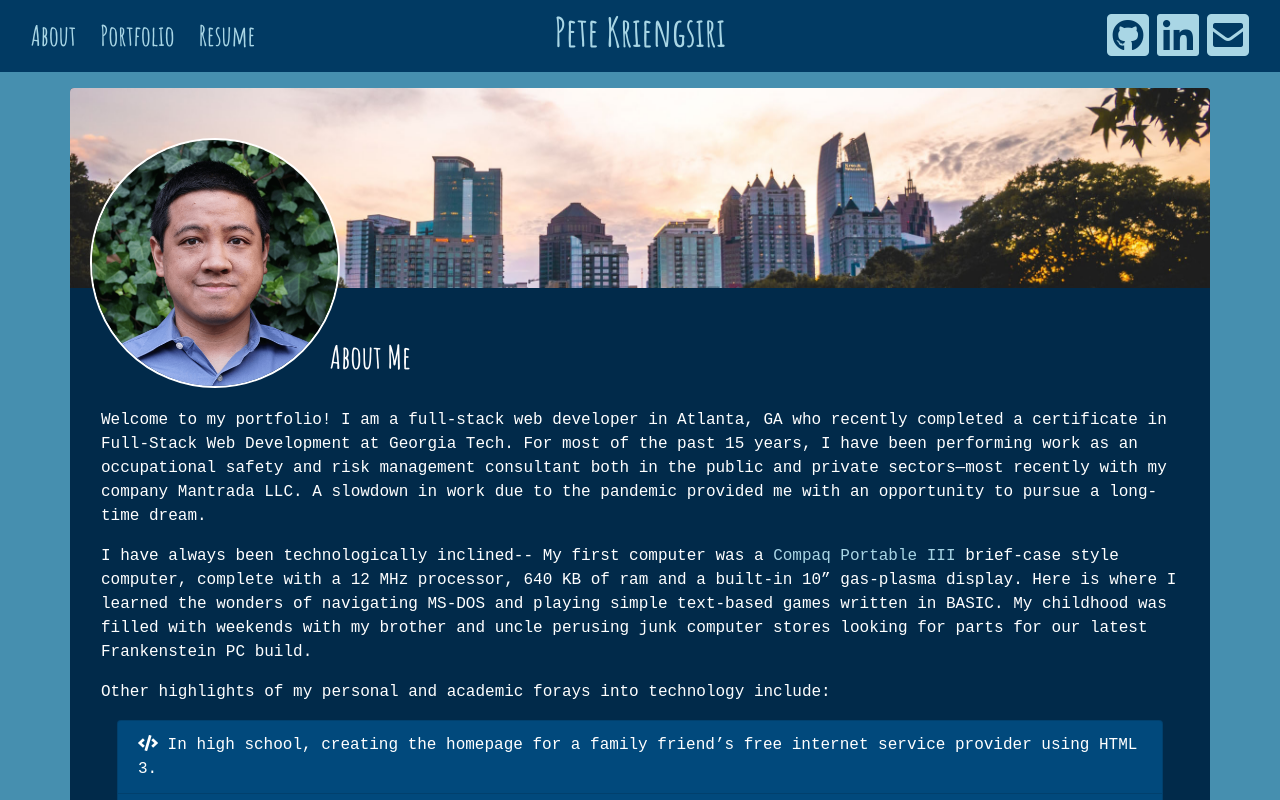
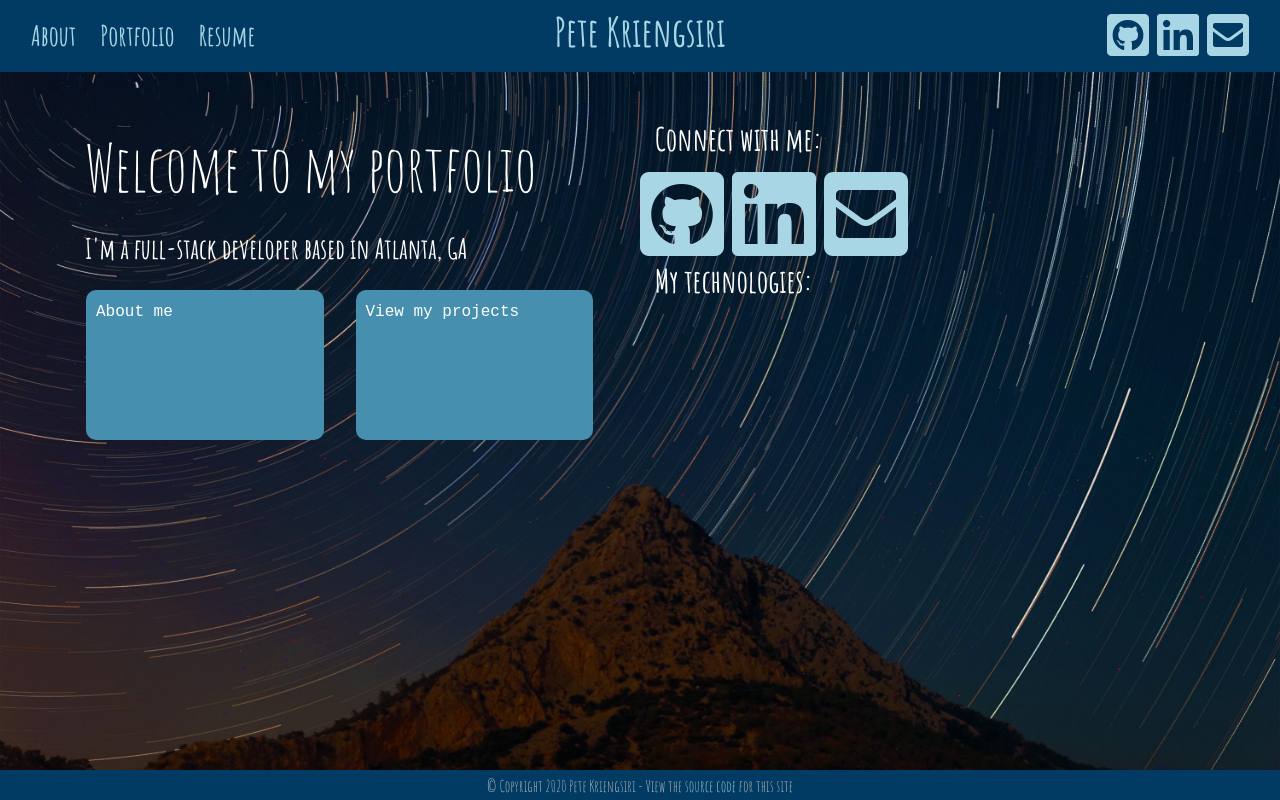
Before and after one commit to pkriengsiri/portfolio, a React (Create React App) app: page / in a window 1280 px wide. Shown: the top 800 px of the page. Built offline with nearby package versions, Linux system fonts and the light colour scheme.

Commit message:
Added background image, content to home container

```diff
--- a/src/App.css
+++ b/src/App.css
@@ -14,6 +14,11 @@ body {
   font-family: "Courier New", Courier, monospace;
   /* font-family: Arial, Helvetica, sans-serif; */
   background-color: #468faf;
+  background-image: url("./images/stars.jpg") ;
+  background-size: cover;
+  background-repeat:   no-repeat;
+  background-position: center center;
+  /* opacity: 50%; */
 }
 
 h1,
--- a/src/App.js
+++ b/src/App.js
@@ -15,9 +15,9 @@ function App() {
         <Header />
         <Sidebar />
         <Switch>
-          <Route exact path="/" component={About} />
+          <Route exact path="/" component={Home} />
           <Route exact path="/portfolio" component={Portfolio} />
-          <Route exact path="/home" component={Home} />
+          <Route exact path="/about" component={About} />
         </Switch>
       </Router>
       <Footer />
--- a/src/components/Footer/Footer.jsx
+++ b/src/components/Footer/Footer.jsx
@@ -5,7 +5,7 @@ const Footer = () => {
   return (
     <footer className="footer pt-1 mt-3">
       <div className="container-fluid text-center">
-        <span className="h5">&#169; Copyright 2020 Pete Kriengsiri</span><span> - View the <a href="https://github.com/pkriengsiri/portfolio" target="_blank" rel="noreferrer">source code</a> for this site</span>
+        <span>&#169; Copyright 2020 Pete Kriengsiri</span><span> - View the <a href="https://github.com/pkriengsiri/portfolio" target="_blank" rel="noreferrer">source code</a> for this site</span>
       </div>
     </footer>
   );
--- a/src/containers/Home/Home.css
+++ b/src/containers/Home/Home.css
@@ -1,3 +1,14 @@
+.home {
+    color: #FFF;
+}
+
+.home-buttons {
+    height: 150px;
+    background-color: #468faf;
+    padding: 10px;
+    border-radius: 10px;
+}
+
 #welcome-message {
     font-size: 4rem;
     font-family: "Amatic SC", "Courier New", Courier, monospace;
--- a/src/containers/Home/Home.jsx
+++ b/src/containers/Home/Home.jsx
@@ -1,20 +1,61 @@
 import React from "react";
-import "./Home.css"
+import "./Home.css";
+import { useHistory } from "react-router-dom";
+
 
 const Home = () => {
+
+  const history = useHistory();
+
+  const linkAbout = () => {
+    history.push(`/`);
+  }
+
+  const linkPortfolio = () => {
+    history.push(`/portfolio`);
+  }
+
   return (
-    <div className="container mt-5">
+    <div className="container mt-5 home">
       <div className="row">
         <div className="col-12 col-md-6">
           <div id="welcome-message">Welcome to my portfolio</div>
-          <h3>I'm a full-stack developer based in Atlanta, GA</h3>
-          <button>About me</button>
-          <button>View my projects</button>
+          <h3 className="mt-3">
+            I'm a full-stack developer based in Atlanta, GA
+          </h3>
+          <div className="row">
+            <div className="col-5 home-buttons m-3" onClick={linkAbout}>About me</div>
+
+            <div className="col-5 home-buttons m-3" onClick={linkPortfolio}>View my projects</div>
+
+            {/* <div className="col-5 home-buttons m-3">About me</div>
+             <div className="col-5 home-buttons m-3">View my projects</div> */}
+          </div>
+          {/* <button>About me</button>
+          <button>View my projects</button> */}
         </div>
         <div className="col-12 col-md-6">
-          <h3>Connect with me:</h3>
-
-          <h3>My technologies:</h3>
+          <h2>Connect with me:</h2>
+          <div className="row">
+            <a
+              href="https://github.com/pkriengsiri"
+              target="_blank"
+              rel="noreferrer"
+            >
+              <i className="fab fa-github-square fa-6x mr-2"></i>
+            </a>
+            <a
+              href="https://www.linkedin.com/in/petekriengsiri/"
+              target="_blank"
+              rel="noreferrer"
+            >
+              <i className="fab fa-linkedin fa-6x mr-2"></i>
+            </a>
+            <a href="mailto:pkriengsiri@gmail.com">
+              <i className="fas fa-envelope-square fa-6x"></i>
+            </a>
+          </div>
+          <h2>My technologies:</h2>
         </div>
       </div>
     </div>
```
Also changed, not shown: src/images/stars.jpg (added), src/images/stars1.jpg (added).
